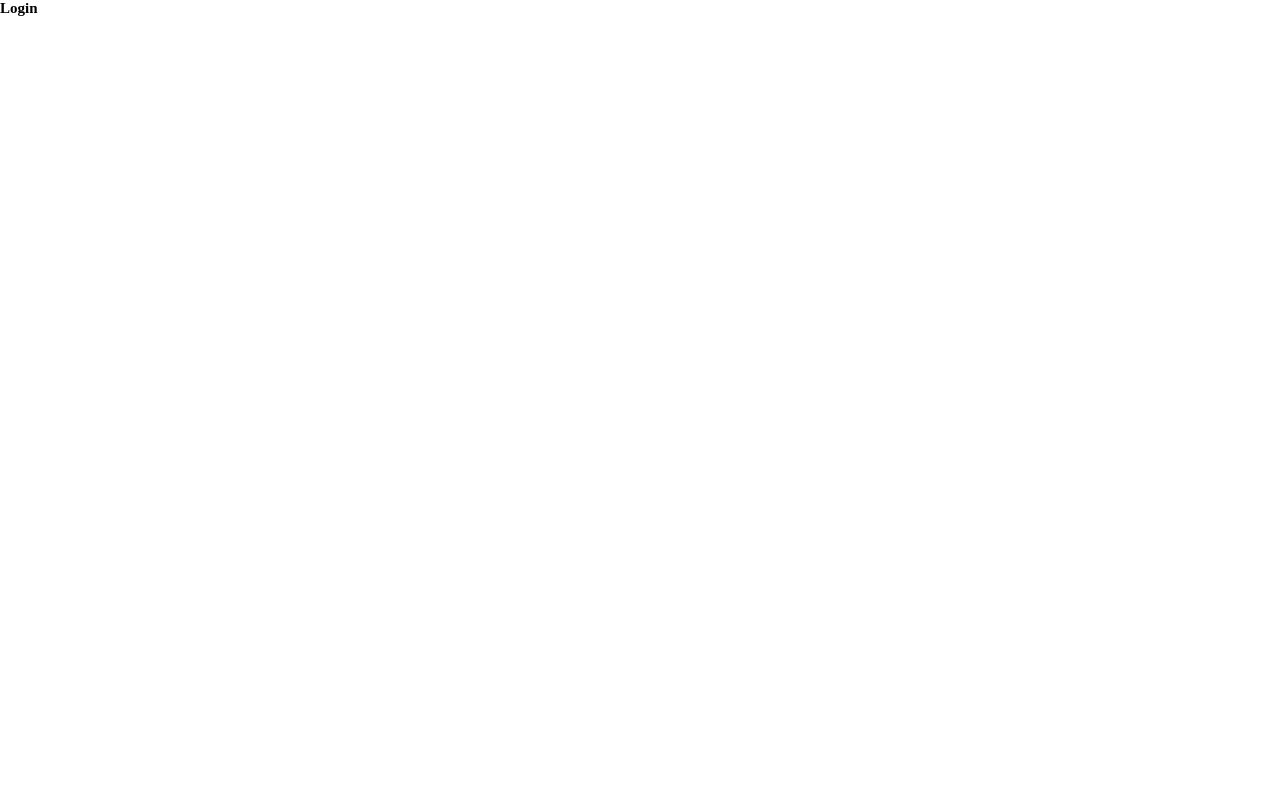
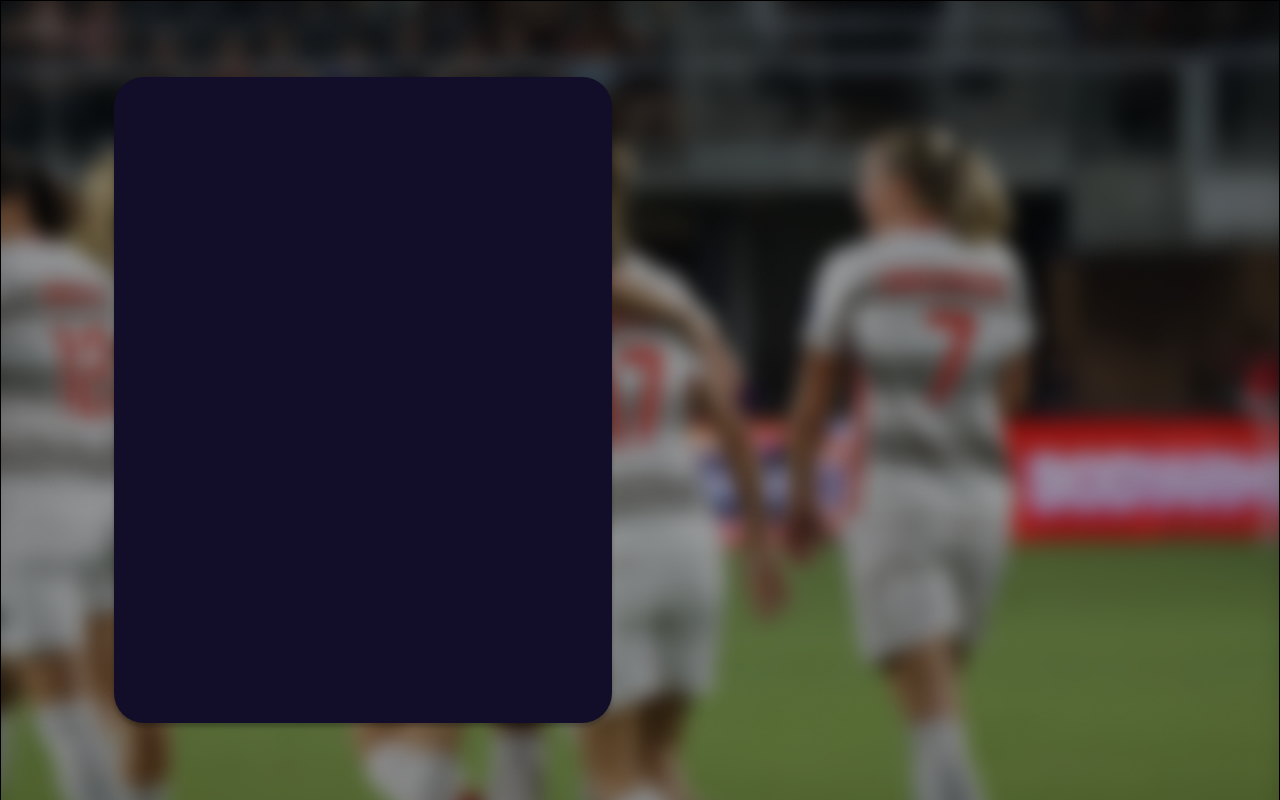
Before and after one commit to estartandodevs-course/Escala-as-Mina, a React (Create React App) app: page /login in a window 1280 px wide. Shown: the top 800 px of the page. Built offline with nearby package versions, Linux system fonts and the light colour scheme.

Commit message:
aprendendo sobre React.Fragment

```diff
--- a/src/App.jsx
+++ b/src/App.jsx
@@ -2,11 +2,15 @@ import { ThemeProvider } from 'styled-components';
 import { theme } from './styles';
 import { BrowserRouter as Router, Switch, Route } from 'react-router-dom';
 import { Login, Dashboard, Rodadas, Jogadoras, Times, Ranking } from './pages';
+import { LoginLayout } from './pages/login';
 
 function App() {
   return (
     <ThemeProvider theme={theme}>
-      <Router>
+
+      <LoginLayout></LoginLayout>
+
+      {/* <Router>
         <Switch>
           <Route path="/login">
             <Login />
@@ -32,7 +36,7 @@ function App() {
             <Ranking />
           </Route>
         </Switch>
-      </Router>
+      </Router> */}
     </ThemeProvider>
   );
 }
--- a/src/pages/index.jsx
+++ b/src/pages/index.jsx
@@ -1,8 +1,11 @@
+import { LoginLayout } from "./login"
+
+
 function Login() {
-  return <h2>Login</h2>;
+  return <h2></h2>;
 }
 function Dashboard() {
-  return <h2>Dashboard</h2>;
+  return <h2>Dashboard</h2>
 }
 function Rodadas() {
   return <h2>Rodadas</h2>;
--- /dev/null
+++ b/src/pages/login/index.jsx
@@ -0,0 +1,46 @@
+import styled from "styled-components";
+import React from 'react';
+import ReactDOM from 'react-dom';
+import imgBackground from "../../assets/images/LoginBackground.png";
+import { createGlobalStyle } from 'styled-components'
+
+const GlobalStyle = createGlobalStyle`
+  body {
+    background-image: url(${imgBackground});
+    background-size: cover;
+    border: 1px solid #000000;
+    box-sizing: border-box;
+    width: 100vw;
+    height: 100vw;
+    box-shadow: 0px 4px 4px rgba(0, 0, 0, 0.25);
+    background-repeat: no-repeat;
+
+  }
+`
+
+const LoginBox = styled.div`
+    position: absolute;
+    left: 8.89%;
+    right: 52.22%;
+    top: 9.57%;
+    bottom: 9.57%;
+    background: #120E29;
+    box-shadow: 0px 4px 4px rgba(0, 0, 0, 0.25);
+    border-radius: 30px;
+`
+
+
+
+export const LoginLayout = (props) => {
+    const { children } = props;
+    return (
+
+        <React.Fragment>
+            <GlobalStyle/>
+            <LoginBox>
+
+            </LoginBox>
+        </React.Fragment>
+
+    )
+}
```
Also changed, not shown: src/assets/images/LoginBackground.png (added).
